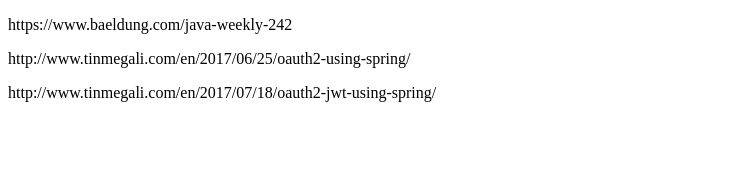
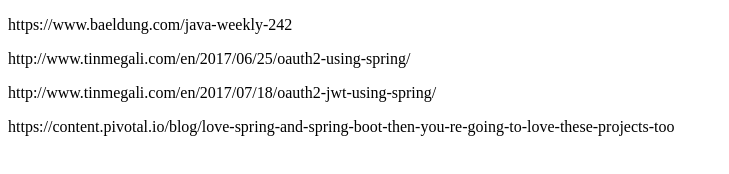
Before and after one commit to tbulubas/tbulubas.github.io, a plain HTML site: page index.html in a window 1280 px wide. Shown: the whole page, without its empty margins (0-729 px from the left). Drawn offline with Linux system fonts and the light colour scheme.

Commit message:
Update index.html

```diff
--- a/index.html
+++ b/index.html
@@ -9,5 +9,6 @@
     <p>https://www.baeldung.com/java-weekly-242</p>
     <p>http://www.tinmegali.com/en/2017/06/25/oauth2-using-spring/</p>
     <p>http://www.tinmegali.com/en/2017/07/18/oauth2-jwt-using-spring/</p>
+    <p>https://content.pivotal.io/blog/love-spring-and-spring-boot-then-you-re-going-to-love-these-projects-too</p>
   </body>
 </html>
```
